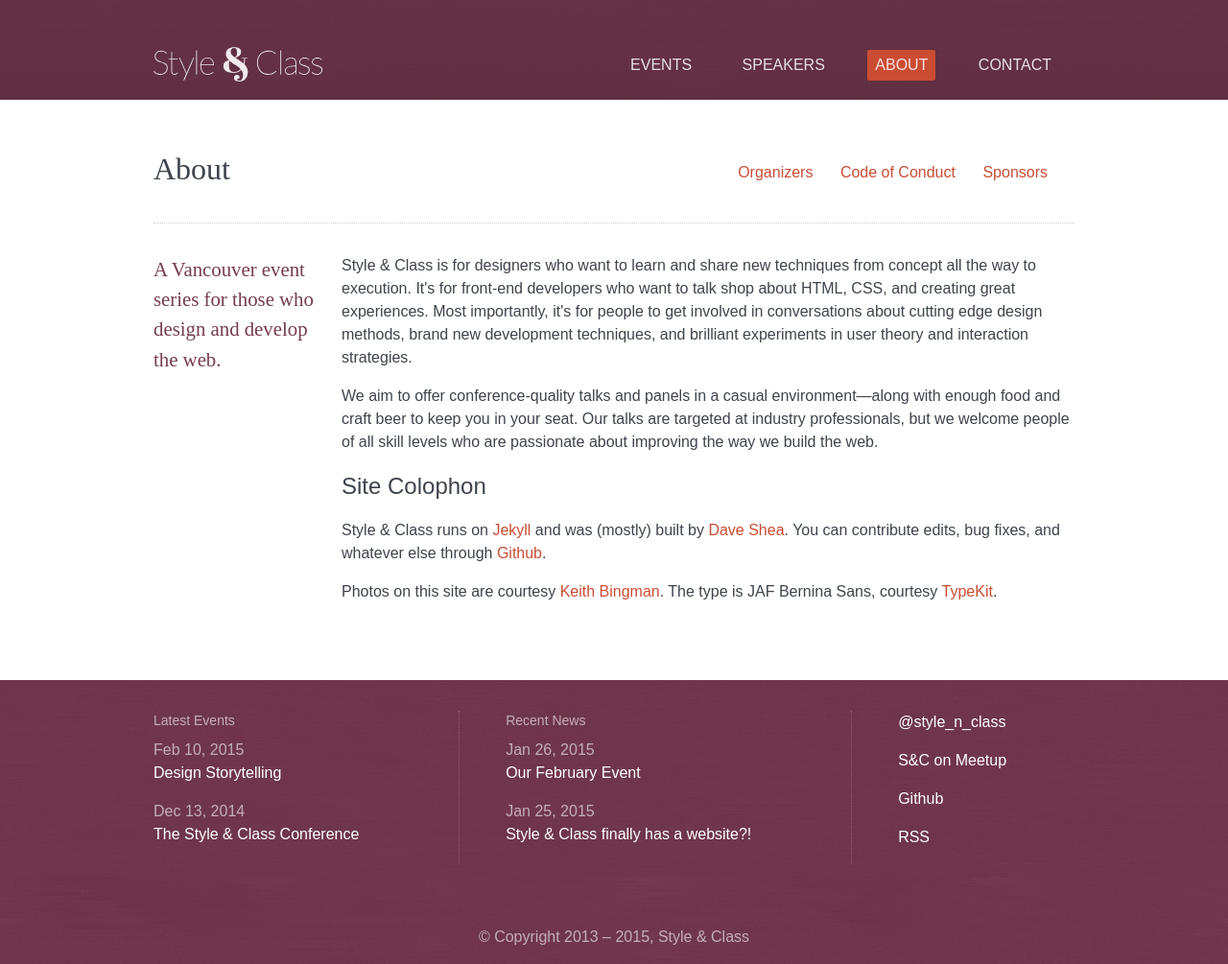
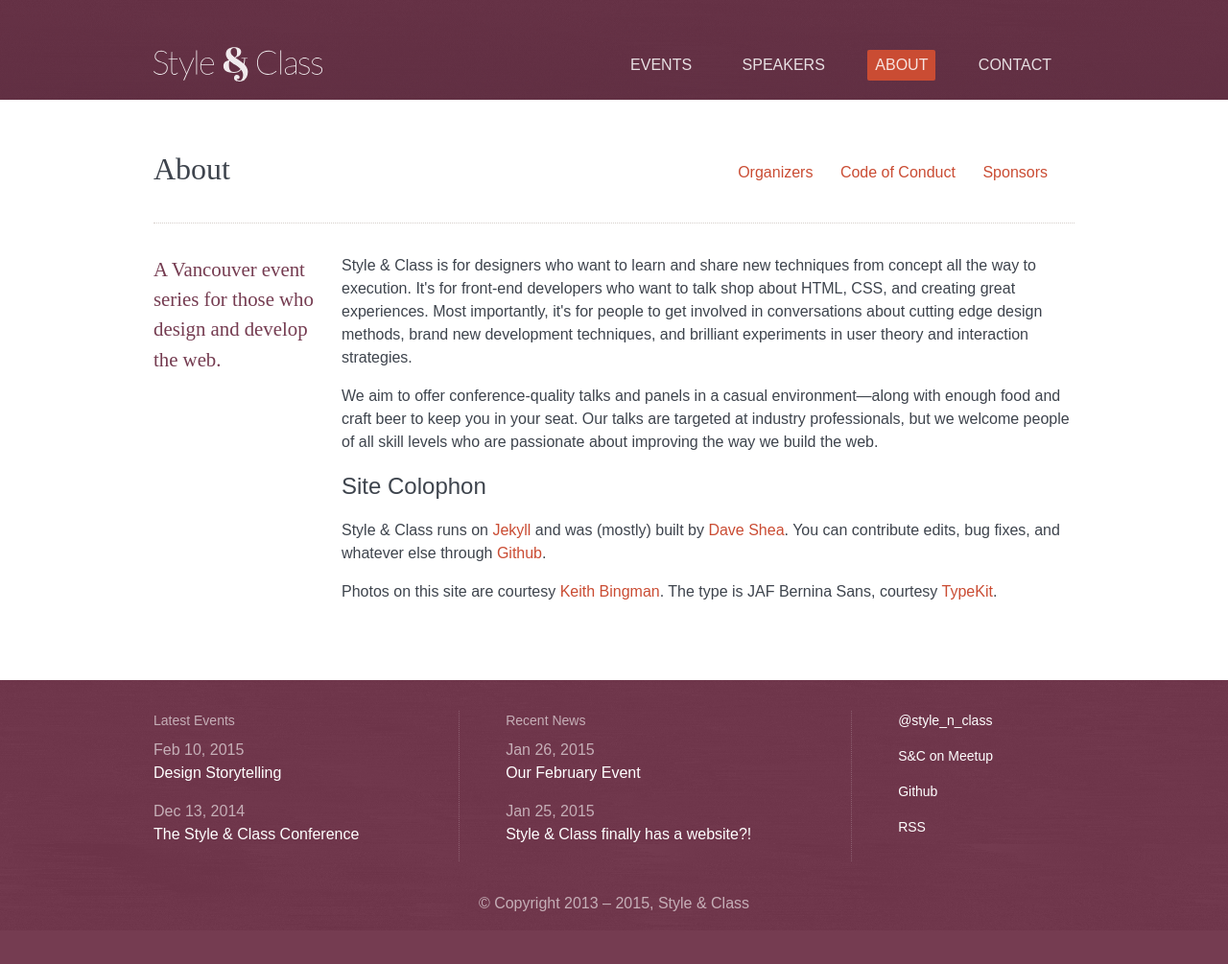
Before and after one commit to styleandclass/styleandclass.ca, a Jekyll site: the page built from root/about/index.html, in a window 1280 px wide. Shown: the whole page at 96% size. Built offline with Jekyll 4.4.1, drawn with Linux system fonts in a browser that asks for light colours; after the commit the page ends 970 px from its top, so only the background shows below that.

Commit message:
Header and footer responsive tweaks

```diff
--- a/root/_sass/_layout-footer.scss
+++ b/root/_sass/_layout-footer.scss
@@ -20,13 +20,11 @@
     flex-direction: column;
     align-content: stretch;
 
-    padding: 1rem 0;
+    padding: 2rem 0 0 0;
 
     @include screen-small {
         flex-direction: row;
         flex-wrap: nowrap;
-
-        padding: 2rem 0;
     }
 }
 .site-footer-events, .site-footer-blog {
@@ -112,8 +110,10 @@
 .site-footer-links {
     flex: 0 1 auto;
 
+    padding: 1rem 0;
+
+    font-size: $base-font-size * 0.875;
     text-align: center;
-    padding: 1rem 0;
 
     @include screen-small {
         flex: 1 0 176px;
--- a/root/_sass/_layout-header.scss
+++ b/root/_sass/_layout-header.scss
@@ -5,7 +5,7 @@
     @extend %clearfix;
     margin-bottom: 4rem;
 
-    @include screen-xsmall {
+    @include screen-medium {
         margin-bottom: 2rem;
     }
 
@@ -116,7 +116,7 @@
 }
 .sub-nav {
     position: absolute;
-    bottom: -3.5rem;
+    bottom: -2.5rem;
     width: 100%;
     margin: 0;
     text-align: center;
--- a/root/_sass/_layout.scss
+++ b/root/_sass/_layout.scss
@@ -51,7 +51,7 @@
 
 
 // The grid object
-@include screen-xsmall {
+@include screen-small {
     .grid {
         display: flex;
     }
```
Also changed, not shown: 2 other files.
